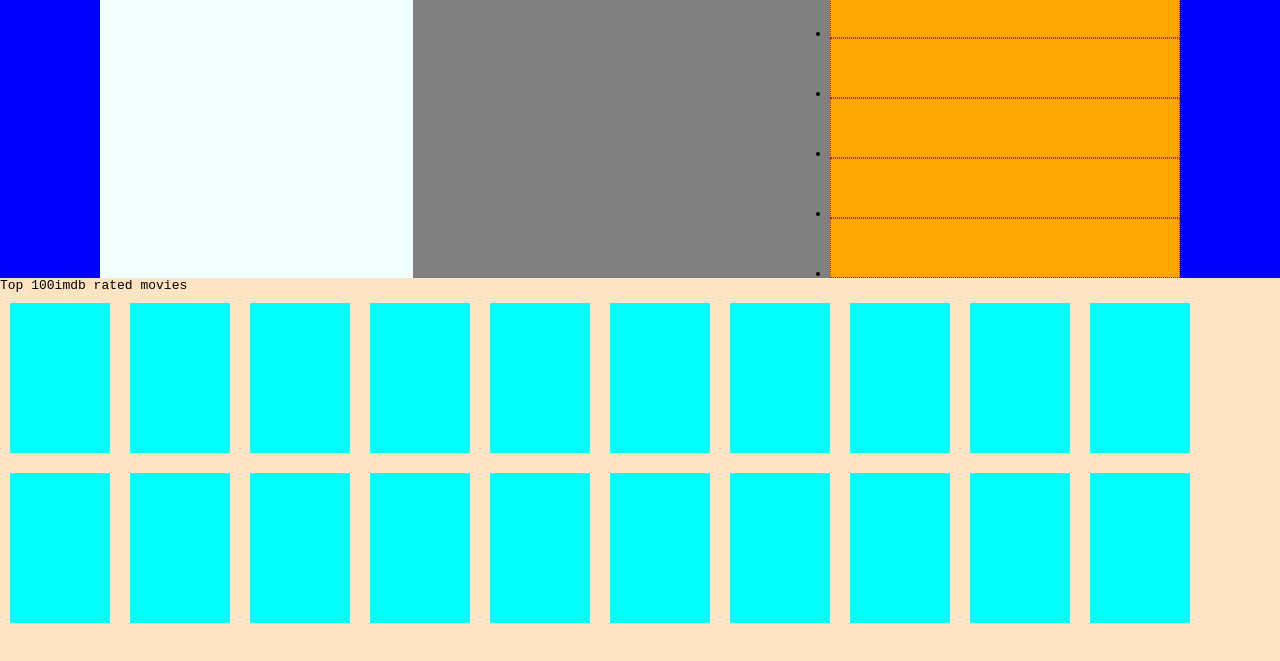
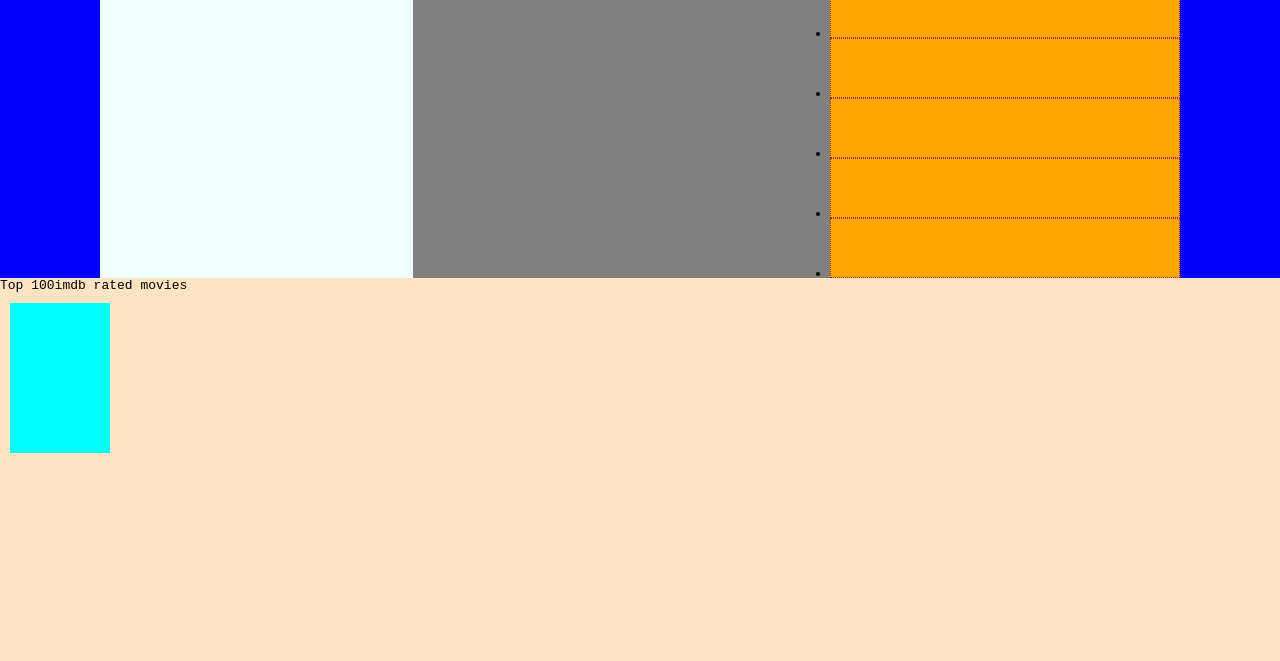
Before and after one commit to AtOM18/hackbyte, a plain HTML site: page index.html in a window 1280 px wide. Shown: the part 105-766 px from the top of the page. Drawn offline with Linux system fonts and the light colour scheme.

Commit message:
modified:   index.html

```diff
--- a/index.html
+++ b/index.html
@@ -157,26 +157,16 @@
                     <div class="imdbcont">
                         <!-- these are the containers which should have the data  -->
                         <!-- you should create new containers instead of these-->
+                        <!-- make all the containers with these classes -->
+                        <div class="imdbcontimg"></div>
+                        <div class="grp">
+                        <div class="imdbconttitle"></div>
+                        <div class="imdbcontrating"></div>
+                        <!-- add other classes here if required -->
+                        </div>
+                        <!-- if you want to add some other class then please specify -->
                     </div>
-                    <div class="imdbcont"></div>
-                    <div class="imdbcont"></div>
-                    <div class="imdbcont"></div>
-                    <div class="imdbcont"></div>
-                    <div class="imdbcont"></div>
-                    <div class="imdbcont"></div>
-                    <div class="imdbcont"></div>
-                    <div class="imdbcont"></div>
-                    <div class="imdbcont"></div>
-                    <div class="imdbcont"></div>
-                    <div class="imdbcont"></div>
-                    <div class="imdbcont"></div>
-                    <div class="imdbcont"></div>
-                    <div class="imdbcont"></div>
-                    <div class="imdbcont"></div>
-                    <div class="imdbcont"></div>
-                    <div class="imdbcont"></div>
-                    <div class="imdbcont"></div>
-                    <div class="imdbcont"></div>
+
                 </div>
             </div>
         </div>
```
